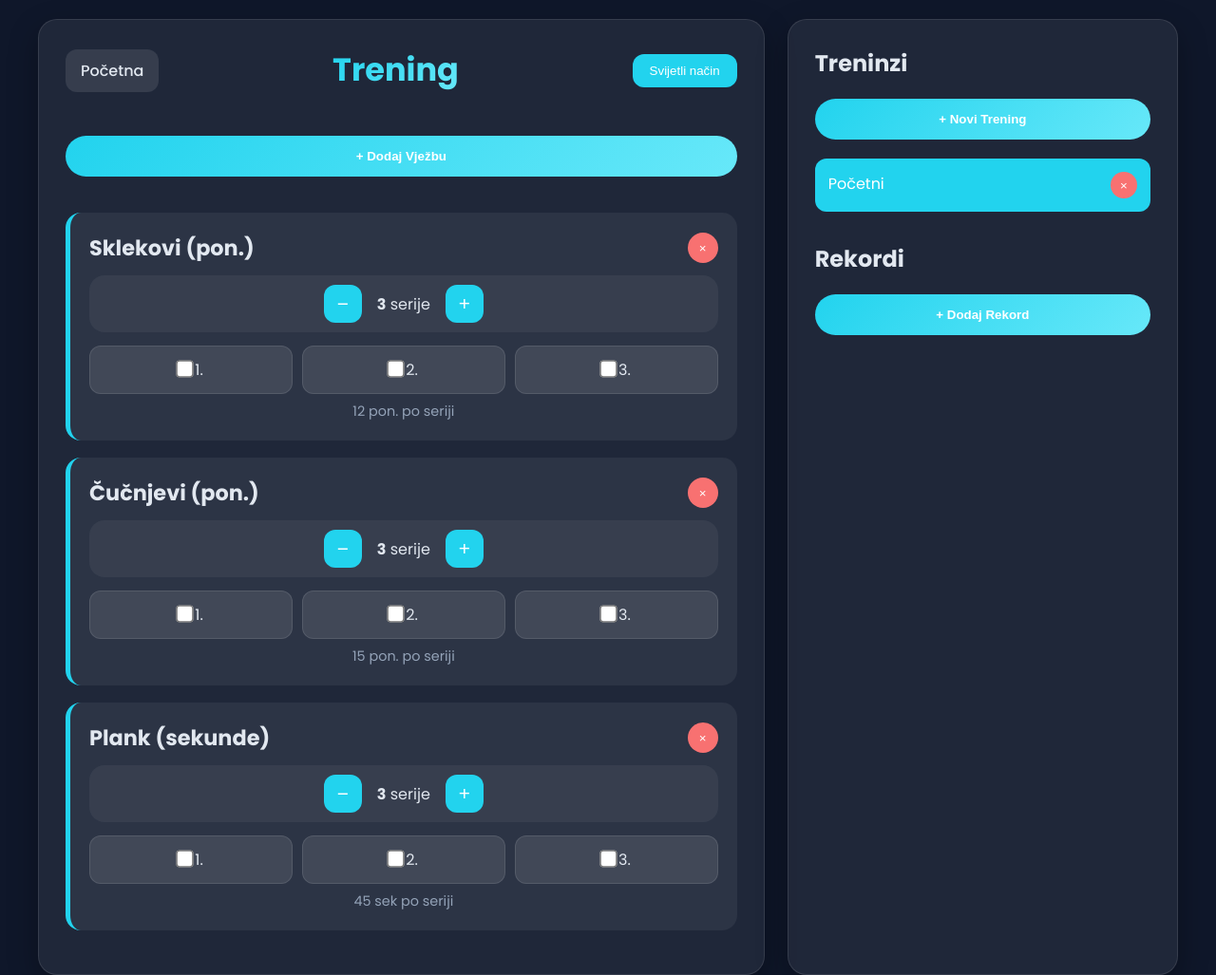
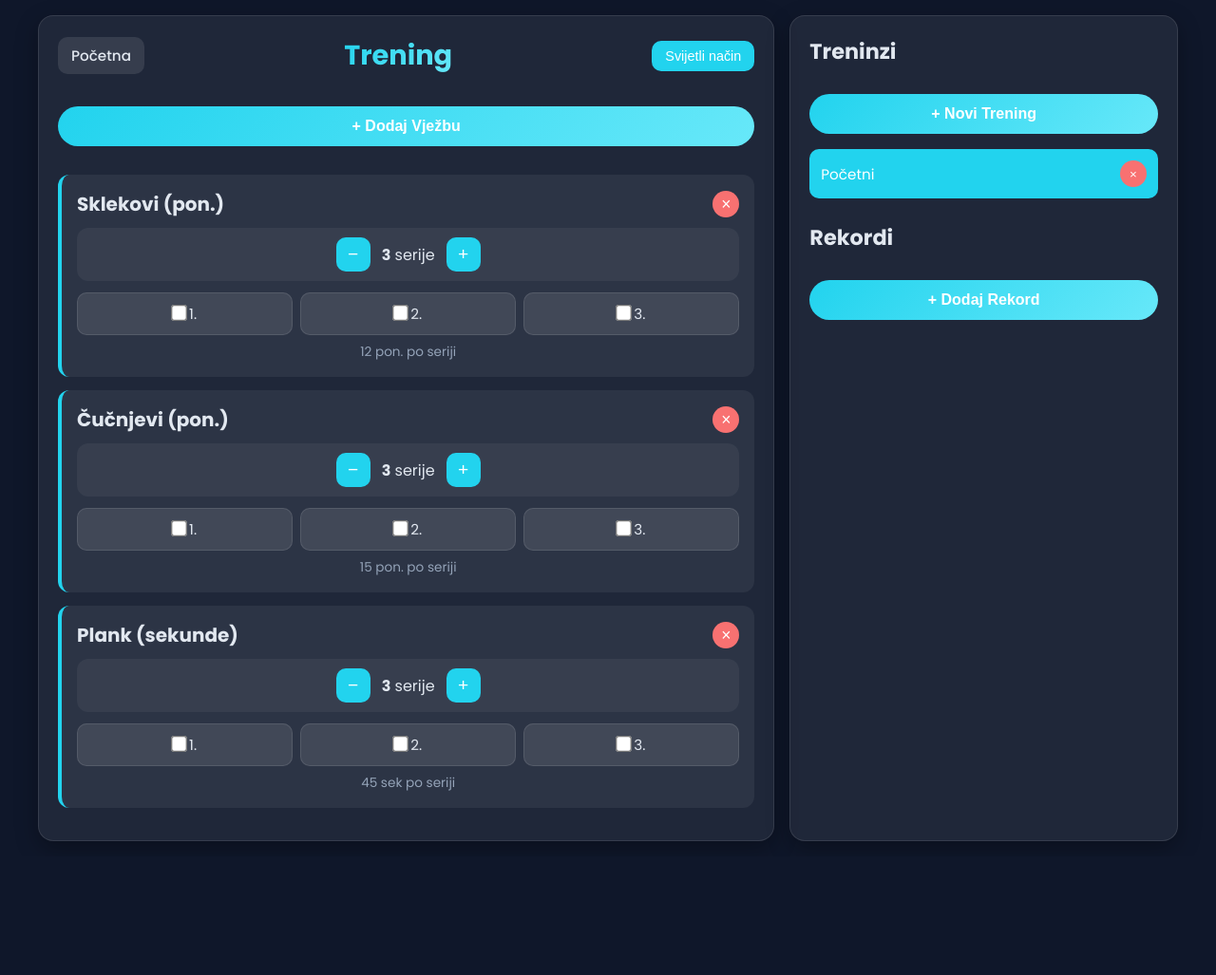
Before and after one commit to zelimvjezbat-alt/kineziologija.i.zivot, a plain HTML site: page vjezbe.html in a window 1280 px wide. Shown: the whole page at 95% size. After the commit the page ends 902 px from the top, so only its background shows below. Drawn offline with Linux system fonts and the light colour scheme.

Commit message:
Update vjezbe.html

```diff
--- a/vjezbe.html
+++ b/vjezbe.html
@@ -14,7 +14,7 @@
             --accent: #22d3ee;
             --accent2: #67e8f9;
             --danger: #f87171;
-            --shadow: 0 12px 32px rgba(0, 0, 0, 0.3);
+            --shadow: 0 8px 24px rgba(0, 0, 0, 0.3);
             --border: rgba(255, 255, 255, 0.1);
         }
         [data-theme="light"] {
@@ -25,149 +25,222 @@
             --accent: #0891b2;
             --accent2: #06b6d4;
             --danger: #dc2626;
-            --shadow: 0 12px 32px rgba(0, 0, 0, 0.08);
+            --shadow: 0 8px 24px rgba(0, 0, 0, 0.08);
             --border: rgba(0, 0, 0, 0.1);
         }
-
         * { box-sizing: border-box; margin: 0; padding: 0; }
         body {
             font-family: 'Poppins', sans-serif;
             background: var(--bg);
             color: var(--text);
             min-height: 100vh;
-            padding: 20px 16px;
+            padding: 16px 12px;
             transition: all 0.4s ease;
         }
-
         .container {
             max-width: 1200px;
             margin: 0 auto;
             display: flex;
-            gap: 24px;
-            flex-wrap: wrap;
+            flex-direction: column;
+            gap: 16px;
         }
-
         .main, .sidebar {
             background: var(--card);
-            padding: 28px;
-            border-radius: 20px;
+            padding: 20px;
+            border-radius: 16px;
             box-shadow: var(--shadow);
             border: 1px solid var(--border);
         }
-        .main { flex: 2; min-width: 320px; }
-        .sidebar { flex: 1; min-width: 280px; }
+        .main { width: 100%; }
+        .sidebar { width: 100%; }
 
         .header {
             display: flex;
             justify-content: space-between;
             align-items: center;
-            margin-bottom: 24px;
+            margin-bottom: 16px;
             flex-wrap: wrap;
-            gap: 12px;
+            gap: 10px;
         }
         .back-btn {
             background: rgba(255,255,255,0.1);
             color: var(--text);
             text-decoration: none;
-            padding: 10px 16px;
-            border-radius: 12px;
+            padding: 8px 14px;
+            border-radius: 10px;
             font-weight: 500;
+            font-size: 0.95rem;
             transition: all 0.3s;
         }
         .back-btn:hover { background: var(--accent); color: white; }
-
         h1 {
-            font-size: 2.1rem;
+            font-size: 1.8rem;
             font-weight: 700;
             background: linear-gradient(135deg, var(--accent), var(--accent2));
             -webkit-background-clip: text;
             -webkit-text-fill-color: transparent;
         }
-
         .theme-toggle {
             background: var(--accent);
             color: white;
             border: none;
-            padding: 10px 18px;
-            border-radius: 12px;
+            padding: 8px 14px;
+            border-radius: 10px;
             cursor: pointer;
+            font-size: 0.9rem;
         }
         .theme-toggle:hover { background: var(--accent2); }
-
         .add-btn {
             background: linear-gradient(135deg, var(--accent), var(--accent2));
-            color: white; border: none; padding: 14px 32px; border-radius: 50px;
-            font-weight: 600; cursor: pointer; width: 100%; margin: 20px 0;
+            color: white;
+            border: none;
+            padding: 12px 24px;
+            border-radius: 50px;
+            font-weight: 600;
+            cursor: pointer;
+            width: 100%;
+            margin: 16px 0;
+            font-size: 1rem;
         }
 
         /* Vježbe */
         .exercise {
             background: rgba(255,255,255,0.06);
-            margin: 18px 0; padding: 20px; border-radius: 16px;
-            border-left: 5px solid var(--accent);
+            margin: 14px 0;
+            padding: 16px;
+            border-radius: 12px;
+            border-left: 4px solid var(--accent);
         }
         .exercise h3 {
-            font-size: 1.4rem; margin-bottom: 12px;
-            display: flex; justify-content: space-between; align-items: center;
+            font-size: 1.25rem;
+            margin-bottom: 10px;
+            display: flex;
+            justify-content: space-between;
+            align-items: center;
         }
         .remove-exercise {
-            background: var(--danger); color: white; border: none;
-            width: 32px; height: 32px; border-radius: 50%; cursor: pointer;
+            background: var(--danger);
+            color: white;
+            border: none;
+            width: 28px;
+            height: 28px;
+            border-radius: 50%;
+            cursor: pointer;
+            font-size: 1.1rem;
         }
-
         .set-controls {
-            display: flex; justify-content: center; align-items: center; gap: 16px;
-            background: rgba(255,255,255,0.05); padding: 10px 20px; border-radius: 16px;
-            margin-bottom: 14px;
+            display: flex;
+            justify-content: center;
+            align-items: center;
+            gap: 12px;
+            background: rgba(255,255,255,0.05);
+            padding: 10px 16px;
+            border-radius: 12px;
+            margin-bottom: 12px;
         }
         .set-btn {
-            background: var(--accent); color: white; width: 40px; height: 40px;
-            border-radius: 12px; border: none; font-size: 1.3rem; cursor: pointer;
+            background: var(--accent);
+            color: white;
+            width: 36px;
+            height: 36px;
+            border-radius: 10px;
+            border: none;
+            font-size: 1.2rem;
+            cursor: pointer;
         }
-
         .sets {
             display: grid;
-            grid-template-columns: repeat(auto-fit, minmax(100px, 1fr));
-            gap: 10px;
+            grid-template-columns: repeat(auto-fit, minmax(80px, 1fr));
+            gap: 8px;
         }
         .set {
             background: rgba(255,255,255,0.1);
-            padding: 12px; border-radius: 12px; text-align: center;
+            padding: 10px;
+            border-radius: 10px;
+            text-align: center;
             border: 1px solid var(--border);
+            font-size: 0.95rem;
         }
-        .set input[type="checkbox"] { transform: scale(1.4); accent-color: var(--accent); }
-        .completed { background: var(--accent) !important; color: white !important; }
-
+        .set input[type="checkbox"] {
+            transform: scale(1.3);
+            accent-color: var(--accent);
+        }
+        .completed {
+            background: var(--accent) !important;
+            color: white !important;
+        }
         .success {
-            margin: 30px 0; padding: 20px; background: linear-gradient(135deg, var(--accent), var(--accent2));
-            color: white; border-radius: 16px; text-align: center; font-size: 1.5rem; display: none;
+            margin: 20px 0;
+            padding: 16px;
+            background: linear-gradient(135deg, var(--accent), var(--accent2));
+            color: white;
+            border-radius: 12px;
+            text-align: center;
+            font-size: 1.3rem;
+            display: none;
         }
-
         .workout-item, .pb-item {
-            background: rgba(255,255,255,0.06); padding: 14px; border-radius: 12px;
-            margin-bottom: 10px; display: flex; justify-content: space-between;
+            background: rgba(255,255,255,0.06);
+            padding: 12px;
+            border-radius: 10px;
+            margin-bottom: 8px;
+            display: flex;
+            justify-content: space-between;
+            align-items: center;
             cursor: pointer;
+            font-size: 0.95rem;
         }
-        .workout-item.active { background: var(--accent); color: white; }
+        .workout-item.active {
+            background: var(--accent);
+            color: white;
+        }
 
         /* Modal */
         .modal {
-            display: none; position: fixed; top: 0; left: 0; right: 0; bottom: 0;
-            background: rgba(0,0,0,0.8); justify-content: center; align-items: center;
-            z-index: 1000; backdrop-filter: blur(10px);
+            display: none;
+            position: fixed;
+            top: 0; left: 0; right: 0; bottom: 0;
+            background: rgba(0,0,0,0.8);
+            justify-content: center;
+            align-items: center;
+            z-index: 1000;
+            padding: 20px;
+            backdrop-filter: blur(8px);
         }
         .modal-content {
-            background: var(--card); padding: 32px; border-radius: 20px;
-            width: 90%; max-width: 460px; box-shadow: var(--shadow);
+            background: var(--card);
+            padding: 24px;
+            border-radius: 16px;
+            width: 100%;
+            max-width: 400px;
+            box-shadow: var(--shadow);
         }
         .modal input, .modal select {
-            width: 100%; padding: 12px; margin: 10px 0; border-radius: 12px;
-            border: 1px solid var(--border); background: rgba(255,255,255,0.05); color: var(--text);
+            width: 100%;
+            padding: 10px;
+            margin: 10px 0;
+            border-radius: 10px;
+            border: 1px solid var(--border);
+            background: rgba(255,255,255,0.05);
+            color: var(--text);
+            font-size: 1rem;
+        }
+        .modal h2 {
+            margin-bottom: 16px;
+            font-size: 1.4rem;
+        }
+
+        /* Media query za veće ekrane (opcionalno) */
+        @media (min-width: 768px) {
+            .container {
+                flex-direction: row;
+            }
+            .main { flex: 2; }
+            .sidebar { flex: 1; }
         }
     </style>
 </head>
 <body data-theme="dark">
-
 <div class="container">
     <div class="main">
         <div class="header">
@@ -175,26 +248,21 @@
             <h1>Trening</h1>
             <button class="theme-toggle" onclick="toggleTheme()">Svijetli način</button>
         </div>
-
         <button class="add-btn" onclick="openModal('exercise-modal')">+ Dodaj Vježbu</button>
-
         <div id="exercises"></div>
-
         <div id="success" class="success">Bravo! Završio si trening!</div>
     </div>
-
     <div class="sidebar">
-        <h2>Treninzi</h2>
+        <h2 style="font-size:1.4rem;margin-bottom:12px;">Treninzi</h2>
         <button class="add-btn" onclick="openModal('new-workout-modal')">+ Novi Trening</button>
         <div id="workout-list"></div>
-
-        <h2 style="margin-top:32px">Rekordi</h2>
+        <h2 style="font-size:1.4rem;margin:24px 0 12px;">Rekordi</h2>
         <button class="add-btn" onclick="openModal('pb-modal')">+ Dodaj Rekord</button>
         <div id="pb-list"></div>
     </div>
 </div>
 
-<!-- Modali -->
+<!-- Modali ostaju isti -->
 <div id="exercise-modal" class="modal">
     <div class="modal-content">
         <h2>Dodaj vježbu</h2>
@@ -206,30 +274,29 @@
         <input type="number" id="exercise-value" placeholder="Broj">
         <input type="number" id="exercise-sets" placeholder="Serije" value="3">
         <button class="add-btn" onclick="addExercise()">Dodaj</button>
-        <button onclick="closeModal('exercise-modal')" style="background:#64748b;margin-top:8px;width:100%;padding:12px;border:none;border-radius:12px;cursor:pointer;">Odustani</button>
+        <button onclick="closeModal('exercise-modal')" style="background:#64748b;margin-top:8px;width:100%;padding:10px;border:none;border-radius:10px;cursor:pointer;font-size:0.95rem;">Odustani</button>
     </div>
 </div>
-
 <div id="new-workout-modal" class="modal">
     <div class="modal-content">
         <h2>Novi trening</h2>
         <input type="text" id="workout-name" placeholder="Ime treninga">
         <button class="add-btn" onclick="addNewWorkout()">Spremi</button>
-        <button onclick="closeModal('new-workout-modal')" style="background:#64748b;margin-top:8px;width:100%;padding:12px;border:none;border-radius:12px;cursor:pointer;">Odustani</button>
+        <button onclick="closeModal('new-workout-modal')" style="background:#64748b;margin-top:8px;width:100%;padding:10px;border:none;border-radius:10px;cursor:pointer;font-size:0.95rem;">Odustani</button>
     </div>
 </div>
-
 <div id="pb-modal" class="modal">
     <div class="modal-content">
         <h2>Dodaj rekord</h2>
         <input type="text" id="pb-exercise" placeholder="Vježba">
         <input type="text" id="pb-value" placeholder="Rezultat">
         <button class="add-btn" onclick="addPb()">Spremi</button>
-        <button onclick="closeModal('pb-modal')" style="background:#64748b;margin-top:8px;width:100%;padding:12px;border:none;border-radius:12px;cursor:pointer;">Odustani</button>
+        <button onclick="closeModal('pb-modal')" style="background:#64748b;margin-top:8px;width:100%;padding:10px;border:none;border-radius:10px;cursor:pointer;font-size:0.95rem;">Odustani</button>
     </div>
 </div>
 
 <script>
+    // JavaScript ostaje potpuno isti kao u originalu
     let workouts = JSON.parse(localStorage.getItem('workouts_app')) || [
         { name: "Početni", exercises: [
             { name: "Sklekovi", value: 12, sets: 3, type: "reps", unit: "pon." },
@@ -239,18 +306,15 @@
     ];
     let current = 0;
     let pbs = JSON.parse(localStorage.getItem('pbs_app')) || [];
-
     function save() {
         localStorage.setItem('workouts_app', JSON.stringify(workouts));
         localStorage.setItem('pbs_app', JSON.stringify(pbs));
     }
-
     function renderAll() {
         renderWorkoutList();
         renderExercises();
         renderPbs();
     }
-
     function renderWorkoutList() {
         const list = document.getElementById('workout-list');
         list.innerHTML = '';
@@ -264,7 +328,6 @@
             list.appendChild(div);
         });
     }
-
     function renderExercises() {
         const cont = document.getElementById('exercises');
         cont.innerHTML = '';
@@ -289,7 +352,7 @@
                         </div>
                     `).join('')}
                 </div>
-                <p style="text-align:center;margin-top:8px;color:var(--muted);font-size:0.9rem;">
+                <p style="text-align:center;margin-top:8px;color:var(--muted);font-size:0.85rem;">
                     ${ex.value} ${ex.unit} po seriji
                 </p>
             `;
@@ -298,11 +361,10 @@
         loadChecks();
         checkDone();
     }
-
     function renderPbs() {
         const list = document.getElementById('pb-list');
         list.innerHTML = '';
-        pbs.forEach((p, i) => {  // ISPRAVLJENO: bilo je "p Impression"
+        pbs.forEach((p, i) => {
             const div = document.createElement('div');
             div.className = 'pb-item';
             div.innerHTML = `<span>${p.exercise}: ${p.value}</span>
@@ -311,7 +373,6 @@
             list.appendChild(div);
         });
     }
-
     function changeSets(i, delta) {
         const newSets = workouts[current].exercises[i].sets + delta;
         if (newSets >= 1) {
@@ -320,7 +381,6 @@
             renderExercises();
         }
     }
-
     function toggleSet(cb) {
         if (cb.checked) {
             localStorage.setItem(cb.id, '1');
@@ -331,7 +391,6 @@
         }
         checkDone();
     }
-
     function loadChecks() {
         document.querySelectorAll('input[type=checkbox]').forEach(cb => {
             if (localStorage.getItem(cb.id) === '1') {
@@ -340,14 +399,12 @@
             }
         });
     }
-
     function checkDone() {
         const all = document.querySelectorAll('#exercises input[type=checkbox]');
         const done = document.querySelectorAll('#exercises input[type=checkbox]:checked');
         document.getElementById('success').style.display =
             all.length > 0 && all.length === done.length ? 'block' : 'none';
     }
-
     function removeExercise(i) {
         if (confirm('Ukloniti vježbu?')) {
             workouts[current].exercises.splice(i, 1);
@@ -355,7 +412,6 @@
             renderExercises();
         }
     }
-
     function removeWorkout(i) {
         if (confirm('Ukloniti cijeli trening?')) {
             workouts.splice(i, 1);
@@ -364,7 +420,6 @@
             renderAll();
         }
     }
-
     function addExercise() {
         const name = document.getElementById('exercise-name').value.trim();
         const type = document.getElementById('exercise-type').value;
@@ -379,7 +434,6 @@
         closeModal('exercise-modal');
         renderExercises();
     }
-
     function addNewWorkout() {
         const name = document.getElementById('workout-name').value.trim();
         if (!name) return alert('Unesi ime treninga!');
@@ -389,7 +443,6 @@
         closeModal('new-workout-modal');
         renderAll();
     }
-
     function addPb() {
         const ex = document.getElementById('pb-exercise').value.trim();
         const val = document.getElementById('pb-value').value.trim();
@@ -399,16 +452,13 @@
         closeModal('pb-modal');
         renderPbs();
     }
-
     function openModal(id) { document.getElementById(id).style.display = 'flex'; }
     function closeModal(id) { document.getElementById(id).style.display = 'none'; }
-
     function toggleTheme() {
         const isLight = document.body.getAttribute('data-theme') === 'light';
         document.body.setAttribute('data-theme', isLight ? 'dark' : 'light');
         localStorage.setItem('theme_app', isLight ? 'dark' : 'light');
     }
-
     window.onload = () => {
         const theme = localStorage.getItem('theme_app') || 'dark';
         document.body.setAttribute('data-theme', theme);
```
